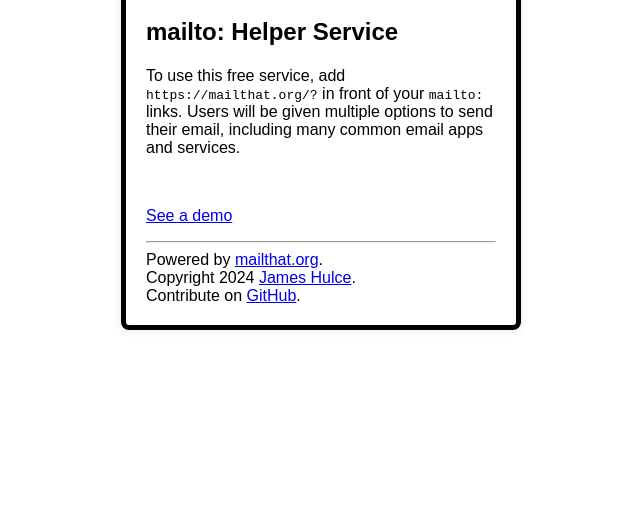
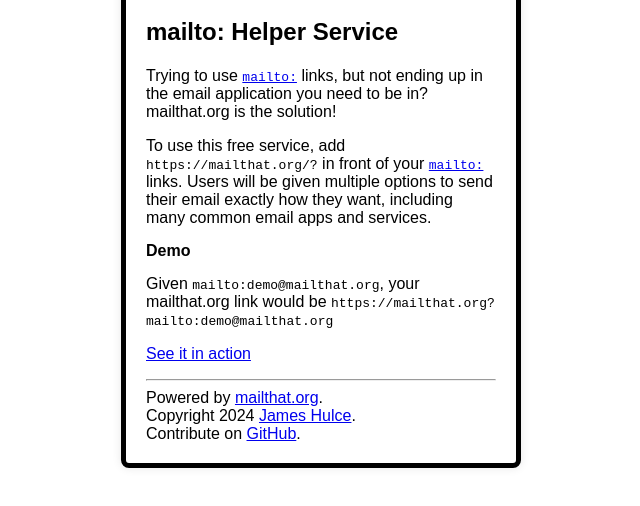
Before and after one commit to jchulce/mailthat, a plain HTML site: page index.html in a window 1280 px wide. Shown: the part 104-610 px from the top of the page, without its empty margins (319-959 px from the left). Drawn offline with Linux system fonts and the light colour scheme.

Commit message:
Improve homepage

```diff
--- a/index.html
+++ b/index.html
@@ -51,9 +51,11 @@
         <div id="infoScreen" class="hidden">
             <h1>mailthat.org</h1>
             <h2>mailto: Helper Service</h2>
-            <p>To use this free service, add <code>https://mailthat.org/?</code> in front of your <code>mailto:</code> links. Users will be given multiple options to send their email, including many common email apps and services. </p>
-            <br>
-            <p><a href="?mailto:demo@mailthat.org">See a demo</a></p>
+            <p>Trying to use <a href="https://en.wikipedia.org/wiki/Mailto"><code>mailto:</code></a> links, but not ending up in the email application you need to be in? mailthat.org is the solution! </p>
+            <p>To use this free service, add <code>https://mailthat.org/?</code> in front of your <a href="https://en.wikipedia.org/wiki/Mailto"><code>mailto:</code></a> links. Users will be given multiple options to send their email exactly how they want, including many common email apps and services. </p>
+            <h3>Demo</h3>
+            Given <code>mailto:demo@mailthat.org</code>, your mailthat.org link would be <code><a>https://mailthat.org?mailto:demo@mailthat.org</a></code>
+            <p><a href="?mailto:demo@mailthat.org">See it in action</a></p>
         </div>
         <div id="emailOptions" class="hidden">
             <h2>Email Options</h2>
```
